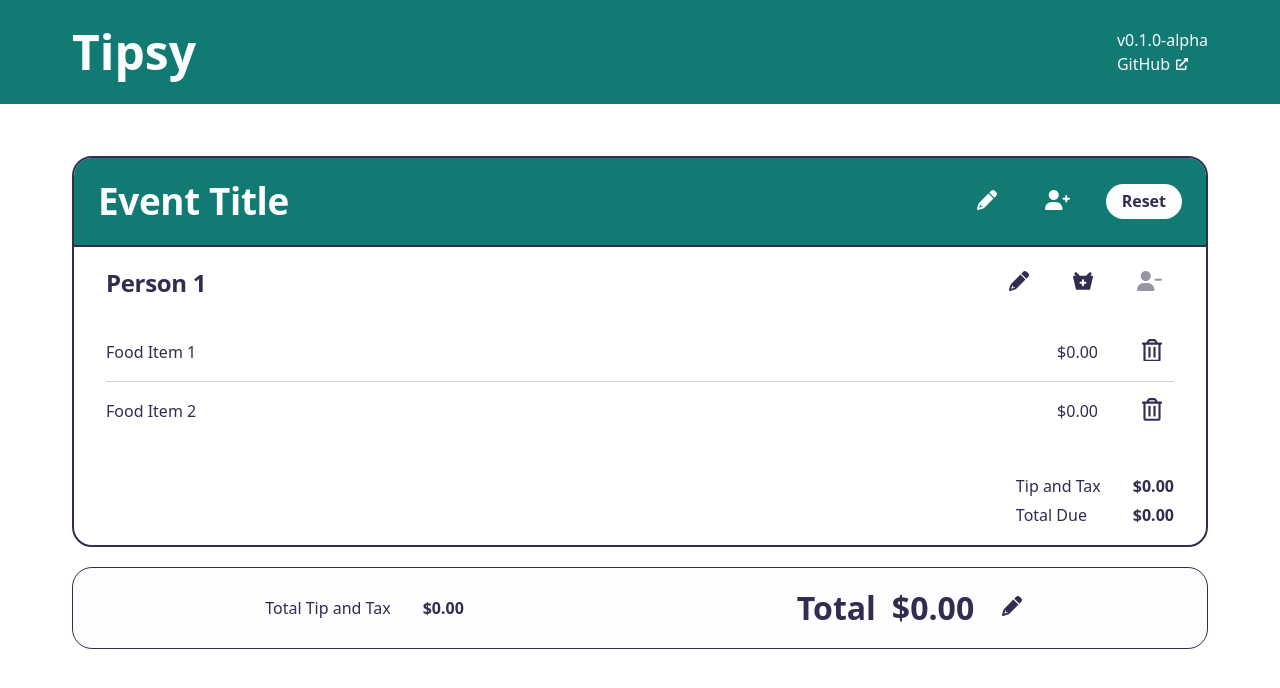
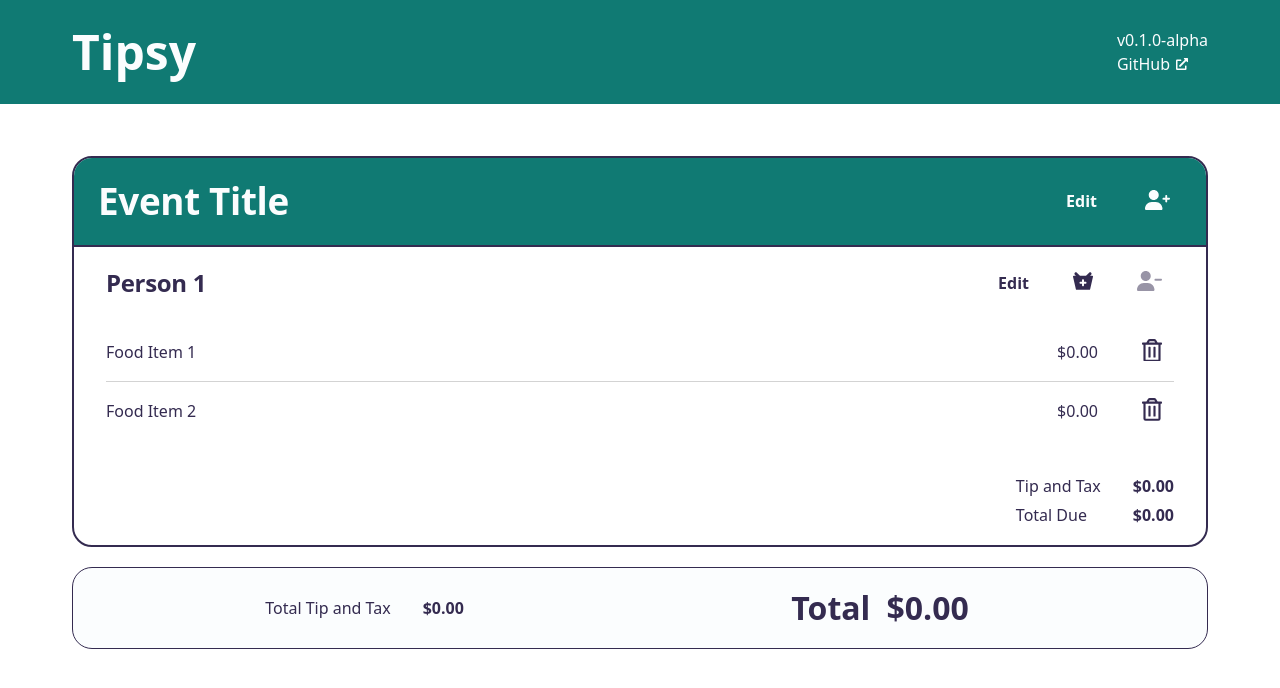
Before and after one commit to mikedelgaudio/tipsy, a React (Vite) app in the folder frontend/: page / in a window 1280 px wide. Shown: the top 688 px of the page. Built offline with nearby package versions, Linux system fonts and the light colour scheme.

Commit message:
temp remove reset and update edit/close btns

```diff
--- a/frontend/src/components/ResultsView/ItemMenu/PersonCard/PersonActions/PersonActions.tsx
+++ b/frontend/src/components/ResultsView/ItemMenu/PersonCard/PersonActions/PersonActions.tsx
@@ -34,6 +34,7 @@
         <EditBtn
           clickSideEffect={() => setEditing(true)}
           ariaTitle={"Edit person"}
+          className="btn-primary-light"
         />
       ) : (
         <CloseBtn
--- a/frontend/src/components/ResultsView/SharingRow/SharingRow.tsx
+++ b/frontend/src/components/ResultsView/SharingRow/SharingRow.tsx
@@ -16,24 +16,23 @@
         <EditBtn
           clickSideEffect={() => setEditing(true)}
           ariaTitle={"Edit event title"}
-          iconClassName="icon-light"
         />
       ) : (
         <CloseBtn
           clickSideEffect={() => setEditing(false)}
           ariaTitle={"Stop editing event title"}
-          iconClassName="icon-light icon-xl"
+          className="btn-success-dark"
         />
       )}
       <button onClick={() => dispatch(addPerson())} aria-label="Add person">
         <AddPersonIcon className="icons icon-xl icon-light" />
       </button>
-      <input
+      {/* <input
         className="btn-danger"
         type="reset"
         onClick={() => dispatch(restartEvent())}
         value="Reset"
-      />
+      /> */}
     </div>
   );
 }
--- a/frontend/src/components/shared/buttons/CloseBtn.tsx
+++ b/frontend/src/components/shared/buttons/CloseBtn.tsx
@@ -1,18 +1,11 @@
-import CheckIcon from "../icons/CheckIcon";
-
-function CloseBtn({
-  clickSideEffect,
-  ariaTitle,
-  className = "",
-  iconClassName = "",
-}: any) {
+function CloseBtn({ clickSideEffect, ariaTitle, className = "" }: any) {
   return (
     <button
-      className={`${className ? className : ""}`}
+      className={`btn btn-success ${className ? className : ""}`}
       onClick={() => clickSideEffect()}
       title={ariaTitle}
     >
-      <CheckIcon className={`icons ${iconClassName ? iconClassName : ""}`} />
+      Save
     </button>
   );
 }
--- a/frontend/src/components/shared/buttons/EditBtn.tsx
+++ b/frontend/src/components/shared/buttons/EditBtn.tsx
@@ -1,18 +1,11 @@
-import PencilIcon from "../icons/PencilIcon";
-
-function EditBtn({
-  clickSideEffect,
-  ariaTitle,
-  className = "",
-  iconClassName = "",
-}: any) {
+function EditBtn({ clickSideEffect, ariaTitle, className = "" }: any) {
   return (
     <button
-      className={`${className ? className : ""}`}
+      className={`btn btn-primary ${className ? className : ""}`}
       onClick={() => clickSideEffect()}
       title={ariaTitle}
     >
-      <PencilIcon className={`icons ${iconClassName ? iconClassName : ""}`} />
+      Edit
     </button>
   );
 }
--- a/frontend/src/styles/buttons.css
+++ b/frontend/src/styles/buttons.css
@@ -1,5 +1,5 @@
 button {
-  border: none;
+  border: 0;
   padding: 0.5em 0.75em;
   margin: 0;
   text-decoration: none;
@@ -13,15 +13,41 @@
   opacity: 0.5;
 }
 
-.btn-danger {
-  background-color: var(--brand-x);
-  color: var(--brand-off);
-  border: 0;
+.btn {
+  border-radius: 30px;
+  font-weight: 600;
 }
 
-.btn-danger:hover {
-  background-color: var(--brand-off);
+.btn-primary {
+  background-color: transparent;
   color: var(--brand-x);
+  opacity: 1;
+}
+.btn-primary:hover {
+  opacity: 0.75;
+}
+.btn-primary-light {
+  color: var(--brand-off);
+}
+
+.btn-success {
+  background-color: var(--brand);
+  color: var(--brand-x);
+  border: 3px solid var(--brand);
+}
+.btn-success:hover {
+  background-color: var(--brand-x);
+  color: var(--brand);
+}
+
+.btn-success-dark {
+  background-color: var(--brand-x);
+  color: var(--brand);
+  border: 3px solid transparent;
+  opacity: 1;
+}
+.btn-success-dark:hover {
+  opacity: 0.75;
 }
 
 .icons {
--- a/frontend/src/styles/themes.css
+++ b/frontend/src/styles/themes.css
@@ -5,6 +5,7 @@
   --brand-alt-light: hsl(175, 100%, 96%);
   --brand-off-light: hsl(255 30% 24%);
   --background-light: #ffffff;
+  --success-light: hsl(115, 54%, 28%);
   --error-light: hsl(0, 95%, 54%);
 
   /* dark */
@@ -13,6 +14,7 @@
   --brand-alt-dark: hsl(174, 36%, 54%);
   --brand-off-dark: hsl(206, 32%, 86%);
   --background-dark: hsl(0, 0%, 100%);
+  --success-dark: hsl(115, 78%, 31%);
   --error-dark: hsl(0, 80%, 42%);
 }
 
@@ -26,6 +28,7 @@
   --brand-alt: var(--brand-alt-light);
   --background: var(--background-light);
   --error: var(--error-light);
+  --success: var(--success-light);
 }
 
 /* @media (prefers-color-scheme: dark) { */
```
